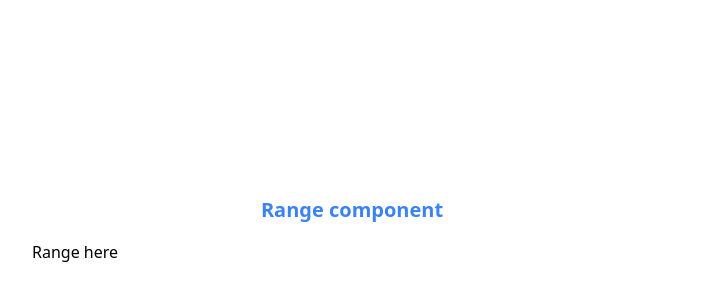
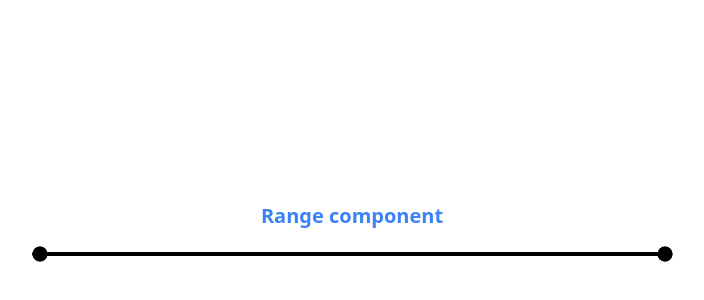
Before and after one commit to ccbabcn/range-component, a Next.js app: page / in a window 1280 px wide. Shown: the part 170-470 px from the top of the page, without its empty margins (288-992 px from the left). Built offline with nearby package versions, Linux system fonts and the light colour scheme.

Commit message:
Creates knob and a initial range component

```diff
--- /dev/null
+++ b/app/components/range/knob/knob.tsx
@@ -0,0 +1,140 @@
+import { KnobProps } from '@/app/types';
+import React, { useRef, useState, useEffect } from 'react';
+import useMouseMove from './useMouseMove';
+import useTouchMove from './useTouchMove';
+
+/**
+ * Renders a draggable knob component for a range input.
+ *
+ * @param {Object} props - The component props.
+ * @param {number} props.maxLimit - The maximum value of the range input.
+ * @param {number} props.minLimit - The minimum value of the range input.
+ * @param {number} props.initialValue - The initial value of the knob in percentage.
+ * @param {boolean} props.isLeft - Indicates if the knob is on the left side of the range input.
+ * @param {function} props.onChange - The callback function called when the knob position changes.
+ * @return {JSX.Element} The rendered knob component.
+ */
+const Knob = ({
+  maxLimit,
+  minLimit,
+  initialValue,
+  isLeft,
+  onChange,
+}: KnobProps): JSX.Element => {
+  const [isDragging, setIsDragging] = useState(false);
+  const [percent, setPercent] = useState(0);
+  const [knobLeft, setKnobLeft] = useState(0);
+  const knobRef = useRef<HTMLDivElement>(null);
+  const knobParent = knobRef.current?.parentElement;
+  const parentLeft = knobParent?.getBoundingClientRect().left;
+  const parentWidth = knobParent?.clientWidth;
+  const knobSize = 15;
+  const knobHalfSize = knobSize / 2;
+  const parentMaxLimit = parentWidth - knobHalfSize;
+
+  const updateKnobPosition = (newPosition) => {
+    knobRef.current.style.left = `${newPosition}px`;
+    setKnobLeft(newPosition);
+  };
+  const stopDragging = () => {
+    setIsDragging(false);
+  };
+  const handleMouseDown = (e: React.MouseEvent<HTMLDivElement>) => {
+    e.preventDefault();
+    setIsDragging(true);
+  };
+  const handleTouchStart = () => {
+    setIsDragging(true);
+  };
+  //custom hooks to handle mouse and touch and update position
+  useMouseMove({
+    isDragging,
+    objectRef: knobRef,
+    parentLeft,
+    minLimit,
+    maxLimit,
+    updateKnobPosition,
+    stopDragging,
+  });
+  useTouchMove({
+    isDragging,
+    objectRef: knobRef,
+    parentLeft,
+    minLimit,
+    maxLimit,
+    updateKnobPosition,
+    stopDragging,
+  });
+  // Handle initial position
+  useEffect(() => {
+    if (parentWidth) {
+      if (initialValue === 0) {
+        const initialPos = isLeft ? knobHalfSize : knobSize;
+        updateKnobPosition(initialPos);
+      }
+      if (initialValue > 0) {
+        const initialOffset = isLeft ? knobSize : knobHalfSize;
+        const initialPos = parentWidth * (initialValue / 100) - initialOffset;
+        updateKnobPosition(initialPos);
+      }
+    }
+  }, [parentWidth, initialValue]);
+  // Set percent from movement after bouncing
+  useEffect(() => {
+    const timerId = setTimeout(() => {
+      const isLimit = knobLeft - knobHalfSize <= knobSize;
+      const percent =
+        (isLimit
+          ? 0
+          : (knobLeft - knobHalfSize + (isLeft ? knobSize : 0)) /
+            (parentMaxLimit - knobHalfSize)) * 100;
+      setPercent(percent);
+    }, 200);
+    return () => {
+      if (timerId) {
+        clearTimeout(timerId);
+      }
+    };
+  }, [knobLeft]);
+  // Pass knob properties to parent on percent change
+  useEffect(() => {
+    const knobProperties = {
+      left: knobLeft,
+      rigth: knobLeft + knobSize,
+      percent,
+    };
+    onChange(knobProperties);
+  }, [percent]);
+
+  return (
+    <div
+      ref={knobRef}
+      aria-label="range knob"
+      aria-valuemin={0}
+      aria-valuemax={600}
+      aria-valuenow={0}
+      role="slider"
+      tabIndex={0}
+      onMouseDown={handleMouseDown}
+      onTouchStart={handleTouchStart}
+      className="knob"
+      data-testid="knob"
+      style={{
+        position: 'absolute',
+        left: knobSize / 2,
+        top: '50%',
+        transform: 'translate(-50%, -50%)',
+        height: knobSize,
+        width: knobSize,
+        backgroundColor: 'black',
+        borderRadius: '50%',
+      }}
+    >
+      <div className="knob:active h-full w-full cursor-grab rounded-full bg-black hover:animate-expand focus:animate-expand active:cursor-grabbing" />
+    </div>
+  );
+};
+
+Knob.displayName = 'Knob';
+
+export default Knob;
--- /dev/null
+++ b/app/components/range/range.tsx
@@ -0,0 +1,83 @@
+'use client';
+
+import { useEffect, useRef, useState } from 'react';
+import Knob from './knob/knob';
+import { KnobOnChageProperties } from '@/app/types';
+
+const Range = (): JSX.Element => {
+  const [limits, setLimits] = useState({
+    minSliderValue: 0,
+    maxSliderValue: 0,
+    offset: 0,
+  });
+  const knobSize = 15;
+  const sliderRef = useRef(null);
+  useEffect(() => {
+    if (sliderRef.current) {
+      const parentOffset = sliderRef.current.offsetLeft;
+      const parentWidth = sliderRef.current.clientWidth;
+      const minLimit = parentOffset + knobSize / 2;
+      const maxLimit = parentOffset + parentWidth - knobSize / 2;
+      setLimits({
+        minSliderValue: minLimit,
+        maxSliderValue: maxLimit,
+        offset: parentOffset,
+      });
+    }
+  }, []);
+
+  const [leftKnobProperties, setLeftKnobProperties] = useState({
+    left: 0,
+    rigth: 0,
+    percent: 0,
+  });
+
+  const [rightKnobProperties, setRightKnobProperties] = useState({
+    left: 0,
+    rigth: 0,
+    percent: 0,
+  });
+  const handleOnLeftKnobChange = (properties: KnobOnChageProperties) => {
+    setLeftKnobProperties(properties);
+  };
+
+  const handleOnRightKnobChange = (properties: KnobOnChageProperties) => {
+    setRightKnobProperties(properties);
+  };
+
+  return (
+    <div className="conatiner relative h-3 w-full items-center justify-center stroke-black">
+      <div className="relative flex w-full flex-row items-center">
+        <div
+          ref={sliderRef}
+          className="slider relative box-border flex h-4 w-full flex-col justify-center"
+        >
+          {sliderRef.current && (
+            <>
+              <Knob
+                minLimit={limits.minSliderValue}
+                maxLimit={Math.max(
+                  rightKnobProperties.left - knobSize,
+                  knobSize,
+                )}
+                onChange={handleOnLeftKnobChange}
+                isLeft={true}
+                initialValue={0}
+              />
+              <Knob
+                minLimit={leftKnobProperties.rigth}
+                maxLimit={limits.maxSliderValue}
+                onChange={handleOnRightKnobChange}
+                isLeft={false}
+                initialValue={100}
+              />
+              <div className="slider h-1 w-full rounded-full bg-black" />
+            </>
+          )}
+        </div>
+      </div>
+    </div>
+  );
+};
+
+export default Range;
--- a/app/page.tsx
+++ b/app/page.tsx
@@ -1,4 +1,5 @@
 import { Metadata } from 'next';
+import Range from '@/app/components/range/range';
 
 export const metadata: Metadata = {
   title: 'Range Component',
@@ -14,7 +15,9 @@ export default function Page() {
   return (
     <div className="flex h-screen w-full flex-col items-center justify-center gap-y-4">
       <h1 className="text-xl font-bold text-blue-500">Range component</h1>
-      <div className="w-1/2">Range here</div>
+      <div className="w-1/2">
+        <Range />
+      </div>
     </div>
   );
 }
--- a/tailwind.config.ts
+++ b/tailwind.config.ts
@@ -6,7 +6,17 @@ module.exports = {
     './components/**/*.{js,ts,jsx,tsx,mdx}',
   ],
   theme: {
-    extend: {},
+    extend: {
+      keyframes: {
+        expand: {
+          '0%': { transform: 'scale(1)', 'transform-origin': 'center' },
+          '100%': { transform: 'scale(1.2)', 'transform-origin': 'center' },
+        },
+      },
+      animation: {
+        expand: 'expand 0.1s ease-in-out forwards',
+      },
+    },
   },
   plugins: [],
 };
```
